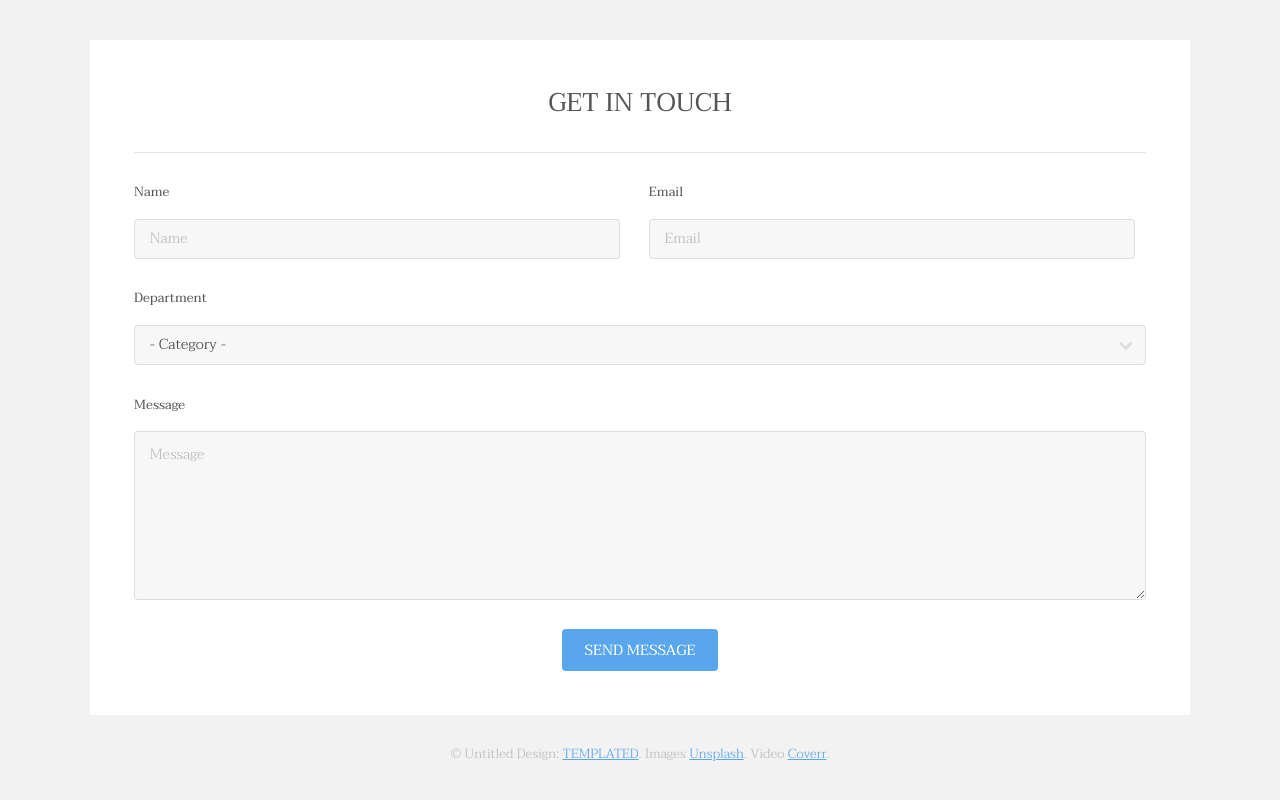
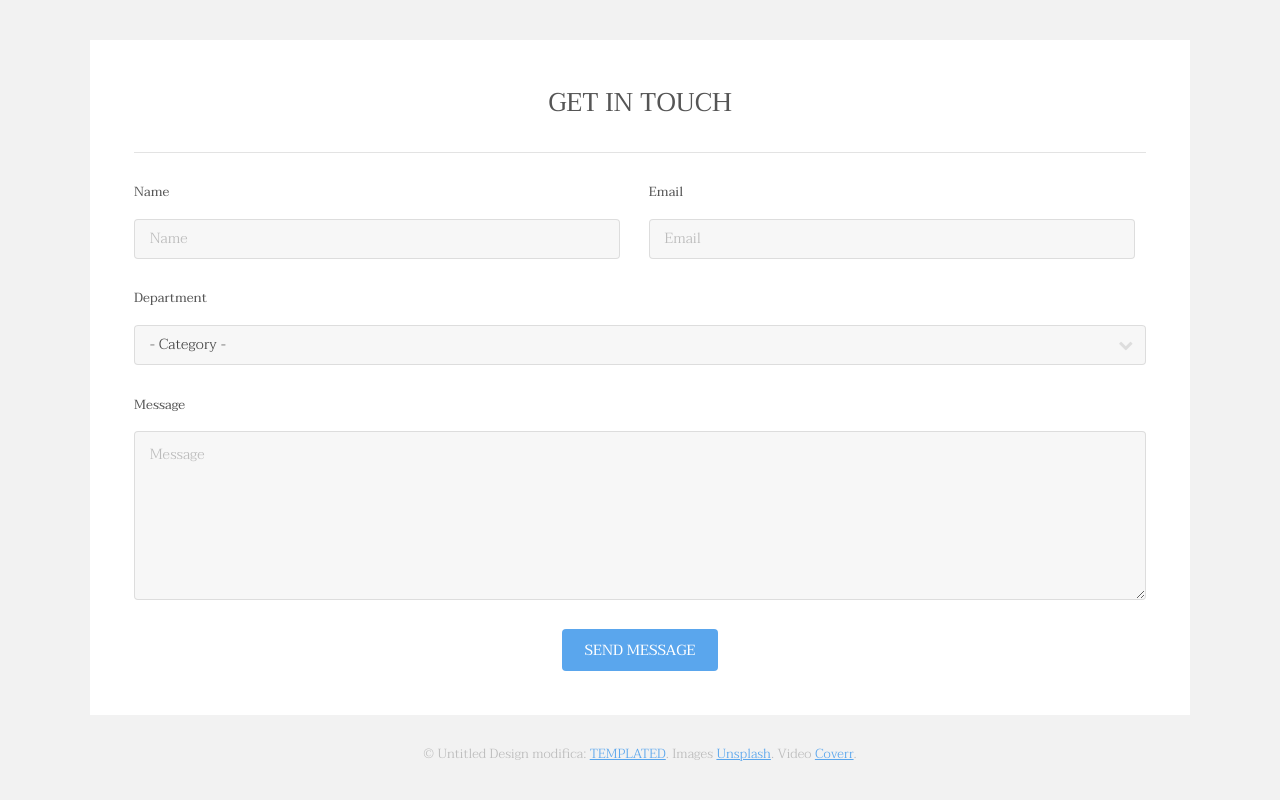
Before and after one commit to brendasgsg/REP_04_METROPOLITA, a plain HTML site: page metropolita/index.html in a window 1280 px wide. Shown: the part 3231-4031 px from the top of the page. Drawn offline with Linux system fonts and the light colour scheme.

Commit message:
cambios en el pie de página por BRENDA

```diff
--- a/metropolita/index.html
+++ b/metropolita/index.html
@@ -194,7 +194,7 @@
 						</div>
 					</section>
 					<div class="copyright">
-						&copy; Untitled Design: <a href="https://templated.co/">TEMPLATED</a>. Images <a href="https://unsplash.com/">Unsplash</a>. Video <a href="http://coverr.co/">Coverr</a>.
+						&copy; Untitled Design modifica: <a href="https://templated.co/">TEMPLATED</a>. Images <a href="https://unsplash.com/">Unsplash</a>. Video <a href="http://coverr.co/">Coverr</a>.
 					</div>
 				</div>
 			</footer>
```
